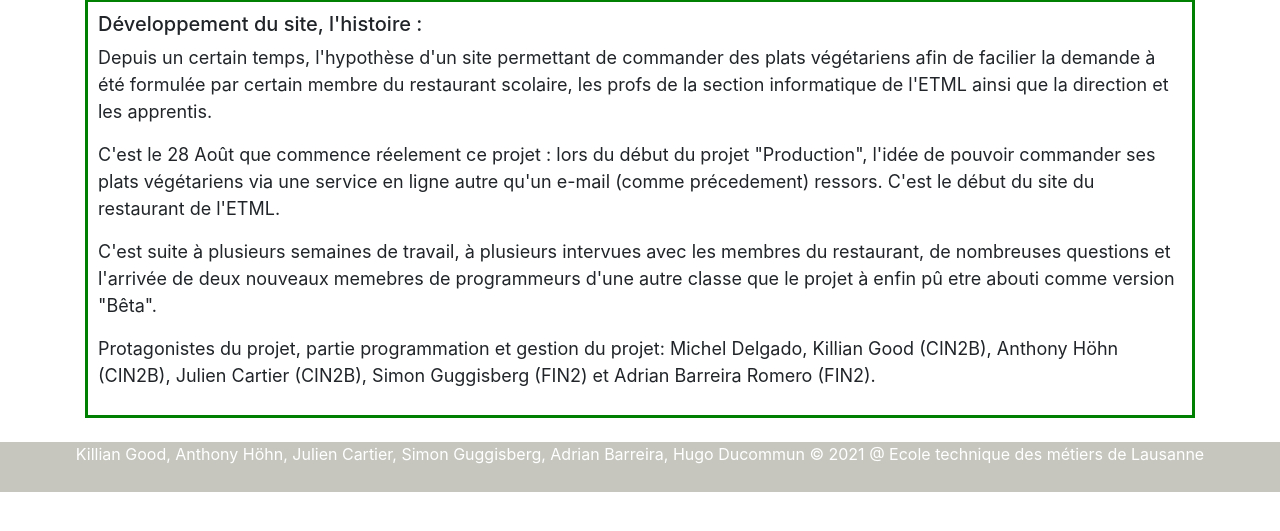
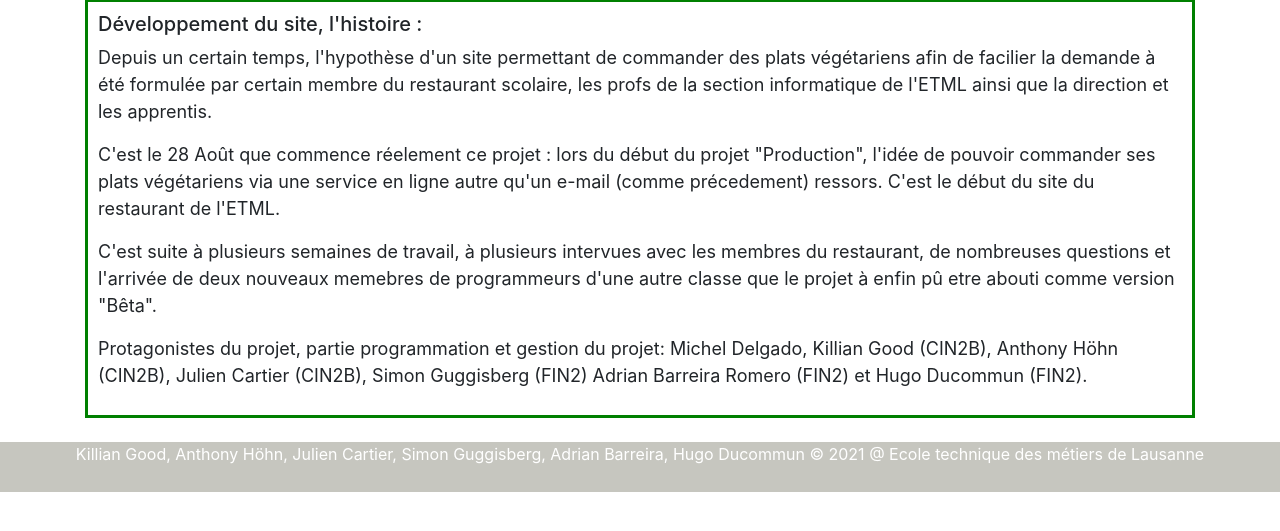
Before and after one commit to GuggisbergSimon/P_PROD, a PHP site: template view/page/Apropos.php in a window 1280 px wide. Shown: the part 25-556 px from the top of the page. Run offline with PHP 8.4, Linux system fonts and the light colour scheme; the template is opened without the code that fills it, so the values that code supplies are empty; some libraries are stand-ins or nearby versions.

Commit message:
updated hugo info

```diff
--- a/view/page/Apropos.php
+++ b/view/page/Apropos.php
@@ -4,6 +4,6 @@
         <p>Depuis un certain temps, l'hypothèse d'un site permettant de commander des plats végétariens afin de facilier la demande à été formulée par certain membre du restaurant scolaire, les profs de la section informatique de l'ETML ainsi que la direction et les apprentis. </p>
         <p>C'est le 28 Août que commence réelement ce projet : lors du début du projet "Production", l'idée de pouvoir commander ses plats végétariens via une service en ligne autre qu'un e-mail (comme précedement) ressors. C'est le début du site du restaurant de l'ETML.</p>
         <p>C'est suite à plusieurs semaines de travail, à plusieurs intervues avec les membres du restaurant, de nombreuses questions et l'arrivée de deux nouveaux memebres de programmeurs d'une autre classe que le projet à enfin pû etre abouti comme version "Bêta".</p>
-        <p>Protagonistes du projet, partie programmation et gestion du projet: Michel Delgado, Killian Good (CIN2B), Anthony Höhn (CIN2B), Julien Cartier (CIN2B), Simon Guggisberg (FIN2) et Adrian Barreira Romero (FIN2).
+        <p>Protagonistes du projet, partie programmation et gestion du projet: Michel Delgado, Killian Good (CIN2B), Anthony Höhn (CIN2B), Julien Cartier (CIN2B), Simon Guggisberg (FIN2) Adrian Barreira Romero (FIN2) et Hugo Ducommun (FIN2).
     </div>
 </div>
```
Also changed, not shown: README.md.
